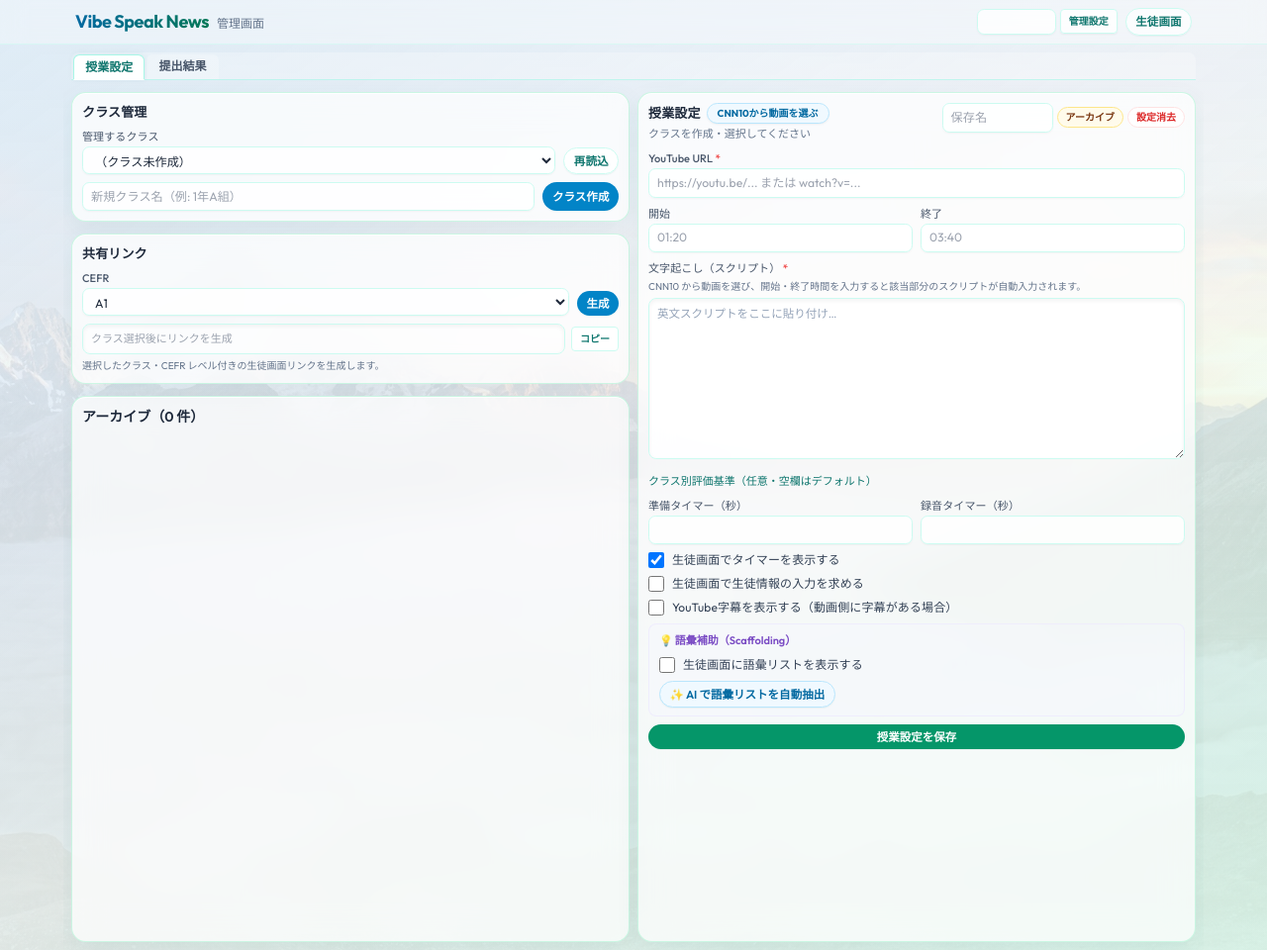
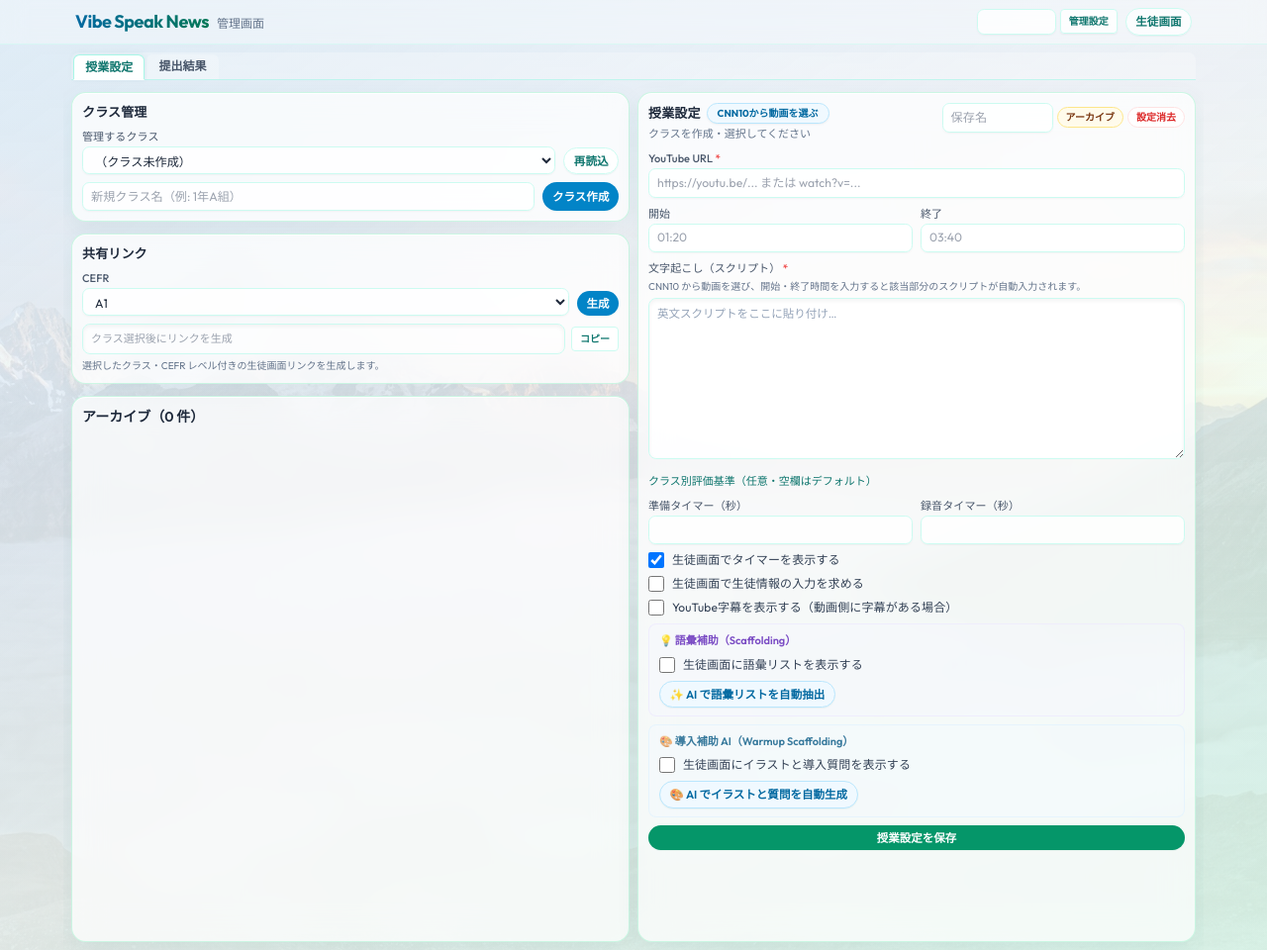
Before and after one commit to Seiichi1868/vibes-apps, a Flask app: page /news/admin/ in a window 1280 px wide. Shown: the whole page at 99% size. Run offline with Flask 3, Linux system fonts and the light colour scheme; some libraries are stand-ins or nearby versions.

Commit message:
feat(news): AIイラスト生成＋導入質問（Warmup Scaffolding）機能を追加
- gpt-5.4-mini Structured Outputs で画像プロンプト＋質問5問を同時生成
- DALL-E 3 でイラストを自動生成し URL をレコードに保存
- 管理画面に「導入補助 AI」セクションを追加（生成ボタン・質問チェック・表示ON/OFFトグル）
- 生徒画面に warmup アコーディオンを追加（イラスト＋選択済み質問を表示）
- storage.py: warmup_image_url / warmup_questions / warmup_scaffolding_enabled フィールドを追加
- admin.py: /warmup, /warmup/selection, /warmup/toggle の3エンドポイントを追加
- main.py: /api/config の公開ペイロードに warmup データを追加

Co-authored-by: Cursor <cursoragent@cursor.com>

```diff
--- a/news_app/routes/admin.py
+++ b/news_app/routes/admin.py
@@ -8,6 +8,7 @@ from news_app.services.cnn10 import fetch_cnn10_episodes
 from news_app.services.cnn10_highlight import find_title_segment_in_transcript
 from news_app.services.network import get_public_base_url
 from news_app.services.openai_vocab import extract_vocabulary_from_script
+from news_app.services.openai_warmup import extract_warmup_from_script
 from news_app.services.storage import (
     DEFAULT_EVALUATION_CRITERIA,
     archive_class_current,
@@ -33,6 +34,7 @@ from news_app.services.storage import (
     update_class_current,
     update_settings,
     _normalize_vocabulary_data,
+    _normalize_warmup_questions,
 )
 from news_app.services.youtube import extract_video_id, fetch_youtube_title, parse_time_to_seconds, seconds_to_display
 
@@ -367,6 +369,117 @@ def api_toggle_vocabulary_scaffolding():
         return jsonify({"ok": False, "error": f"設定の保存に失敗しました: {exc}"}), 500
 
 
+@admin_bp.route("/api/class/lesson/warmup", methods=["POST"])
+def api_generate_warmup():
+    """スクリプトからウォームアップ画像と質問5問を生成してレコードに保存する。"""
+    data = request.get_json(silent=True) or {}
+    class_id = str(data.get("class_id") or get_active_class_id()).strip()
+    if not class_id:
+        return jsonify({"ok": False, "error": "クラスを選択または作成してください。"}), 400
+
+    cls = get_class(class_id)
+    if not cls:
+        return jsonify({"ok": False, "error": "クラスが見つかりません。"}), 404
+
+    current = cls.get("current") or {}
+    script = str(data.get("script") or current.get("script") or "").strip()
+    if not script:
+        return jsonify({"ok": False, "error": "文字起こし（スクリプト）を入力してください。"}), 400
+
+    api_key = get_openai_api_key()
+    if not api_key:
+        return jsonify(
+            {
+                "ok": False,
+                "error": "OpenAI API キーが未設定です。管理画面の設定からキーを保存してください。",
+            }
+        ), 400
+
+    try:
+        result = extract_warmup_from_script(script, api_key=api_key)
+        cls = update_class_current(
+            class_id,
+            {
+                "warmup_image_url": result["image_url"],
+                "warmup_questions": result["questions"],
+            },
+        )
+        return jsonify(
+            {
+                "ok": True,
+                "class": cls,
+                "warmup_image_url": result["image_url"],
+                "warmup_questions": result["questions"],
+                "message": f"ウォームアップ画像と質問 {len(result['questions'])} 問を生成しました。",
+            }
+        )
+    except ValueError as exc:
+        return jsonify({"ok": False, "error": str(exc)}), 400
+    except Exception as exc:
+        return jsonify({"ok": False, "error": f"ウォームアップの生成に失敗しました: {exc}"}), 500
+
+
+@admin_bp.route("/api/class/lesson/warmup/selection", methods=["POST"])
+def api_update_warmup_selection():
+    """ウォームアップ質問の表示/非表示（選択状態）を保存する。"""
+    data = request.get_json(silent=True) or {}
+    class_id = str(data.get("class_id") or get_active_class_id()).strip()
+    if not class_id:
+        return jsonify({"ok": False, "error": "クラスを選択または作成してください。"}), 400
+
+    raw_questions = data.get("warmup_questions")
+    if not isinstance(raw_questions, list):
+        return jsonify({"ok": False, "error": "質問データが不正です。"}), 400
+
+    if not get_class(class_id):
+        return jsonify({"ok": False, "error": "クラスが見つかりません。"}), 404
+
+    warmup_questions = _normalize_warmup_questions(raw_questions)
+    try:
+        cls = update_class_current(class_id, {"warmup_questions": warmup_questions})
+        selected_count = sum(1 for q in warmup_questions if q.get("selected", True))
+        return jsonify(
+            {
+                "ok": True,
+                "class": cls,
+                "warmup_questions": warmup_questions,
+                "message": f"質問の表示設定を保存しました（表示 {selected_count} / {len(warmup_questions)} 問）。",
+            }
+        )
+    except ValueError as exc:
+        return jsonify({"ok": False, "error": str(exc)}), 400
+    except Exception as exc:
+        return jsonify({"ok": False, "error": f"保存に失敗しました: {exc}"}), 500
+
+
+@admin_bp.route("/api/class/lesson/warmup/toggle", methods=["POST"])
+def api_toggle_warmup_scaffolding():
+    """生徒画面へのウォームアップ表示の on/off を切り替える。"""
+    data = request.get_json(silent=True) or {}
+    class_id = str(data.get("class_id") or get_active_class_id()).strip()
+    if not class_id:
+        return jsonify({"ok": False, "error": "クラスを選択または作成してください。"}), 400
+
+    enabled = bool(data.get("warmup_scaffolding_enabled", False))
+    try:
+        cls = update_class_current(
+            class_id,
+            {"warmup_scaffolding_enabled": enabled},
+        )
+        return jsonify(
+            {
+                "ok": True,
+                "class": cls,
+                "warmup_scaffolding_enabled": enabled,
+                "message": "導入補助を有効にしました。" if enabled else "導入補助を無効にしました。",
+            }
+        )
+    except ValueError as exc:
+        return jsonify({"ok": False, "error": str(exc)}), 400
+    except Exception as exc:
+        return jsonify({"ok": False, "error": f"設定の保存に失敗しました: {exc}"}), 500
+
+
 @admin_bp.route("/api/class/archive", methods=["POST"])
 def api_archive_lesson():
     data = request.get_json(silent=True) or {}
--- a/static/news/js/admin.js
+++ b/static/news/js/admin.js
@@ -53,6 +53,12 @@
   const vocabExtractStatus = document.getElementById("vocab-extract-status");
   const vocabPreview = document.getElementById("vocab-preview");
   let adminVocabItems = [];
+  const warmupScaffoldingEnabledEl = document.getElementById("warmup-scaffolding-enabled");
+  const warmupGenerateBtn = document.getElementById("warmup-generate-btn");
+  const warmupGenerateStatus = document.getElementById("warmup-generate-status");
+  const warmupPreview = document.getElementById("warmup-preview");
+  let adminWarmupQuestions = [];
+  let warmupSelectionSaving = false;
   let vocabSelectionSaving = false;
   let adminClasses = window.ADMIN_CLASSES || [];
   let adminSettingsPasswordValue = "";
@@ -651,6 +657,8 @@
     if (requireStudentInfoEl) requireStudentInfoEl.checked = cls.require_student_info === true;
     if (vocabScaffoldingEnabledEl) vocabScaffoldingEnabledEl.checked = c.vocabulary_scaffolding_enabled === true;
     renderAdminVocabPreview(c.vocabulary_data || []);
+    if (warmupScaffoldingEnabledEl) warmupScaffoldingEnabledEl.checked = c.warmup_scaffolding_enabled === true;
+    renderAdminWarmupPreview(c.warmup_image_url || "", c.warmup_questions || []);
     scriptAutoManaged = false;
     suppressAutoScriptFill = false;
     if (lessonClassId) lessonClassId.value = cls.id;
@@ -1612,7 +1620,163 @@
     });
   }
 
+  // ── 導入補助（Warmup Scaffolding） ─────────────────────────────
+
+  function renderAdminWarmupPreview(imageUrl, questions) {
+    if (!warmupPreview) return;
+    adminWarmupQuestions = (questions || []).map(function (q) {
+      return { id: q.id, text: q.text || "", selected: q.selected !== false };
+    });
+    if (!imageUrl && !adminWarmupQuestions.length) {
+      warmupPreview.classList.add("hidden");
+      return;
+    }
+    const selectedCount = adminWarmupQuestions.filter(function (q) { return q.selected; }).length;
+    let html = "";
+    if (imageUrl) {
+      html += `<div class="mb-2"><img src="${esc(imageUrl)}" alt="Warmup illustration"
+        class="w-full max-h-48 rounded-lg object-contain border border-slate-100 bg-slate-50"></div>`;
+    }
+    if (adminWarmupQuestions.length) {
+      html += `<p class="mb-1 font-semibold text-slate-600">導入質問（表示 ${selectedCount} / ${adminWarmupQuestions.length} 問）</p>`;
+      html += `<p class="mb-1 text-[9px] text-slate-500">チェックを外した質問は生徒画面に表示されません。</p>`;
+      html += `<div class="space-y-1">`;
+      adminWarmupQuestions.forEach(function (q, i) {
+        const dimClass = q.selected ? "" : " opacity-50";
+        html += `<label class="flex items-start gap-2 rounded px-1.5 py-1 ${i % 2 === 0 ? "bg-white/70" : ""}${dimClass} cursor-pointer">
+          <input type="checkbox" class="warmup-select-cb shrink-0 mt-0.5 h-3.5 w-3.5 rounded border-sky-200 text-sky-600"
+            data-index="${i}" ${q.selected ? "checked" : ""}>
+          <span class="shrink-0 mr-1 text-sky-600 font-bold">Q${q.id}.</span>
+          <span class="text-slate-700 leading-snug">${esc(q.text)}</span>
+        </label>`;
+      });
+      html += `</div>`;
+    }
+    warmupPreview.innerHTML = html;
+    warmupPreview.classList.remove("hidden");
+    warmupPreview.querySelectorAll(".warmup-select-cb").forEach(function (cb) {
+      cb.addEventListener("change", onWarmupSelectionChange);
+    });
+  }
+
+  async function saveWarmupSelection(options) {
+    const silent = options && options.silent;
+    const classId = getSelectedClassId() || (lessonClassId && lessonClassId.value);
+    if (!classId || !adminWarmupQuestions.length) return true;
+    warmupSelectionSaving = true;
+    try {
+      const res = await fetch("/news/admin/api/class/lesson/warmup/selection", {
+        method: "POST",
+        headers: { "Content-Type": "application/json" },
+        body: JSON.stringify({ class_id: classId, warmup_questions: adminWarmupQuestions }),
+      });
+      const data = await res.json();
+      if (!data.ok) throw new Error(data.error || "保存に失敗しました");
+      adminWarmupQuestions = (data.warmup_questions || adminWarmupQuestions).map(function (q) {
+        return { id: q.id, text: q.text || "", selected: q.selected !== false };
+      });
+      if (!silent) {
+        showMessage(lessonMessage, data.message || "質問の表示設定を保存しました。", false);
+      }
+      return true;
+    } catch (err) {
+      if (!silent) showMessage(lessonMessage, err.message, true);
+      return false;
+    } finally {
+      warmupSelectionSaving = false;
+    }
+  }
+
+  async function onWarmupSelectionChange(event) {
+    if (warmupSelectionSaving) {
+      event.target.checked = !event.target.checked;
+      return;
+    }
+    const index = Number(event.target.dataset.index);
+    if (!Number.isInteger(index) || !adminWarmupQuestions[index]) return;
+    const previous = adminWarmupQuestions[index].selected;
+    adminWarmupQuestions[index].selected = event.target.checked;
+    const currentImageUrl = warmupPreview ? (warmupPreview.querySelector("img") || {}).src || "" : "";
+    renderAdminWarmupPreview(currentImageUrl, adminWarmupQuestions);
+    const ok = await saveWarmupSelection({ silent: true });
+    if (!ok) {
+      adminWarmupQuestions[index].selected = previous;
+      renderAdminWarmupPreview(currentImageUrl, adminWarmupQuestions);
+      showMessage(lessonMessage, "質問の表示設定の保存に失敗しました。", true);
+    }
+  }
+
+  if (warmupScaffoldingEnabledEl) {
+    warmupScaffoldingEnabledEl.addEventListener("change", async function () {
+      const classId = getSelectedClassId() || (lessonClassId && lessonClassId.value);
+      if (!classId) {
+        showMessage(lessonMessage, "クラスを選択してから操作してください。", true);
+        warmupScaffoldingEnabledEl.checked = !warmupScaffoldingEnabledEl.checked;
+        return;
+      }
+      const enabled = warmupScaffoldingEnabledEl.checked;
+      try {
+        const res = await fetch("/news/admin/api/class/lesson/warmup/toggle", {
+          method: "POST",
+          headers: { "Content-Type": "application/json" },
+          body: JSON.stringify({ class_id: classId, warmup_scaffolding_enabled: enabled }),
+        });
+        const data = await res.json();
+        if (!data.ok) throw new Error(data.error || "保存に失敗しました");
+        showMessage(lessonMessage, data.message || "導入補助の設定を保存しました。", false);
+      } catch (err) {
+        showMessage(lessonMessage, err.message, true);
+        warmupScaffoldingEnabledEl.checked = !enabled;
+      }
+    });
+  }
+
+  if (warmupGenerateBtn) {
+    warmupGenerateBtn.addEventListener("click", async function () {
+      const classId = getSelectedClassId() || (lessonClassId && lessonClassId.value);
+      if (!classId) {
+        showMessage(lessonMessage, "クラスを選択または作成してください。", true);
+        return;
+      }
+      const script = document.getElementById("lesson-script") ? document.getElementById("lesson-script").value.trim() : "";
+      if (!script) {
+        showMessage(lessonMessage, "スクリプトを入力してから生成してください。", true);
+        return;
+      }
+      warmupGenerateBtn.disabled = true;
+      warmupGenerateBtn.textContent = "生成中…";
+      if (warmupGenerateStatus) {
+        warmupGenerateStatus.textContent = "AI がイラストと質問を生成中です（15〜30秒かかります）…";
+        warmupGenerateStatus.classList.remove("hidden");
+      }
+      if (warmupPreview) warmupPreview.classList.add("hidden");
+      try {
+        const res = await fetch("/news/admin/api/class/lesson/warmup", {
+          method: "POST",
+          headers: { "Content-Type": "application/json" },
+          body: JSON.stringify({ class_id: classId, script }),
+        });
+        const data = await res.json();
+        if (!data.ok) throw new Error(data.error || "生成に失敗しました");
+        renderAdminWarmupPreview(data.warmup_image_url || "", data.warmup_questions || []);
+        showMessage(lessonMessage, data.message || "導入補助を生成しました。", false);
+        if (warmupGenerateStatus) warmupGenerateStatus.classList.add("hidden");
+      } catch (err) {
+        showMessage(lessonMessage, err.message, true);
+        if (warmupGenerateStatus) {
+          warmupGenerateStatus.textContent = "⚠ 生成に失敗しました。";
+        }
+      } finally {
+        warmupGenerateBtn.disabled = false;
+        warmupGenerateBtn.textContent = "🎨 AI でイラストと質問を自動生成";
+      }
+    });
+  }
+
   if (window.ADMIN_ACTIVE_CLASS) {
     fillLessonForm(window.ADMIN_ACTIVE_CLASS);
   }
+  if (window.ADMIN_WARMUP_IMAGE_URL || (window.ADMIN_WARMUP_QUESTIONS && window.ADMIN_WARMUP_QUESTIONS.length)) {
+    renderAdminWarmupPreview(window.ADMIN_WARMUP_IMAGE_URL || "", window.ADMIN_WARMUP_QUESTIONS || []);
+  }
 })();
--- a/templates/news/admin.html
+++ b/templates/news/admin.html
@@ -385,6 +385,25 @@
           <div id="vocab-preview" class="hidden max-h-80 overflow-y-auto rounded-lg border border-slate-100 bg-white/80 p-2 text-[10px]"></div>
         </div>
 
+        <!-- ── 導入補助 AI（Warmup Scaffolding） ── -->
+        <div class="shrink-0 rounded-lg border border-sky-100/70 bg-sky-50/30 px-2.5 py-2 space-y-2">
+          <p class="text-[11px] font-semibold text-sky-800/80">🎨 導入補助 AI（Warmup Scaffolding）</p>
+          <label class="flex items-center gap-2 cursor-pointer text-xs text-slate-700">
+            <input type="checkbox" id="warmup-scaffolding-enabled"
+              class="h-4 w-4 rounded border-sky-200 text-sky-600"
+              {% if current.warmup_scaffolding_enabled %}checked{% endif %}>
+            <span>生徒画面にイラストと導入質問を表示する</span>
+          </label>
+          <div class="flex flex-wrap items-center gap-2">
+            <button type="button" id="warmup-generate-btn"
+              class="compact-btn border border-sky-200 bg-sky-50 text-sky-700 hover:bg-sky-100 disabled:opacity-50">
+              🎨 AI でイラストと質問を自動生成
+            </button>
+            <span id="warmup-generate-status" class="hidden text-[10px] text-slate-500 italic"></span>
+          </div>
+          <div id="warmup-preview" class="hidden rounded-lg border border-slate-100 bg-white/80 p-2 text-[10px]"></div>
+        </div>
+
         <button type="submit" id="save-lesson-btn" class="compact-btn shrink-0 bg-emerald-600 hover:bg-emerald-500"
           {% if not active_class %}disabled{% endif %}>
           授業設定を保存
@@ -491,6 +510,8 @@
   window.ADMIN_ACTIVE_CLASS = {{ active_class|tojson if active_class else 'null' }};
   window.ADMIN_CLASSES = {{ classes|tojson }};
   window.CEFR_LEVELS = {{ cefr_levels|list|tojson }};
+  window.ADMIN_WARMUP_IMAGE_URL = {{ (current.warmup_image_url or '')|tojson }};
+  window.ADMIN_WARMUP_QUESTIONS = {{ (current.warmup_questions or [])|tojson }};
 </script>
 <script src="{{ url_for('static', filename='news/js/youtube-transcript.js') }}"></script>
 <script src="{{ url_for('static', filename='news/js/admin.js') }}"></script>
```
Also changed, not shown: news_app/routes/main.py (+16 -0 lines), news_app/services/openai_warmup.py (added, +121 -0 lines), news_app/services/storage.py (+33 -0 lines), static/news/js/main.js (+63 -0 lines), templates/news/index.html (+24 -0 lines).
